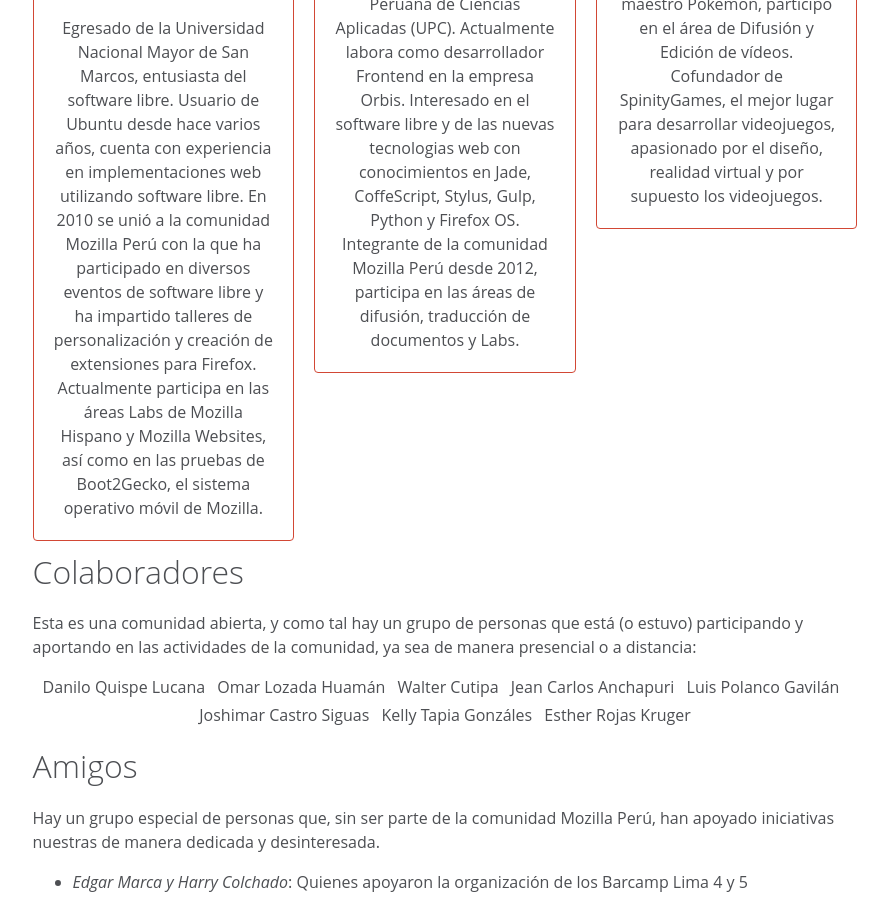
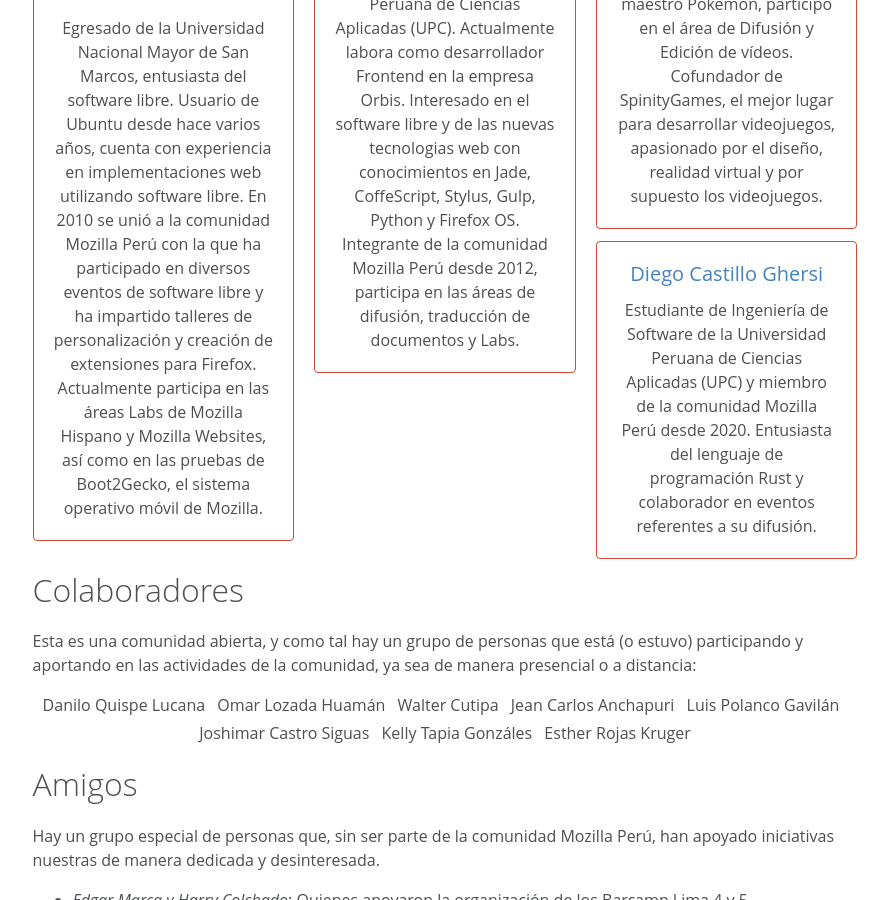
Before and after one commit to mozillaperu/mozillaperu.github.io, a Jekyll site: the page built from _about_us/equipo.html, in a window 1280 px wide and 900 px high, scrolled down 1606 px. Shown: the whole window, without its empty margins (195-1083 px from the left). Built offline with Jekyll 4.4.1, drawn with Linux system fonts in a browser that asks for light colours; some web fonts are replaced.

Commit message:
Update team_members.yaml

```diff
--- a/_data/team_members.yaml
+++ b/_data/team_members.yaml
@@ -58,3 +58,8 @@
     Colaborador de la comunidad Mozilla Perú, BlenderPeru y futuro maestro Pokemon, participo en el área de Difusión y
     Edición de vídeos. Cofundador de SpinityGames, el mejor lugar para desarrollar videojuegos, apasionado por el
     diseño, realidad virtual y por supuesto los videojuegos.
+- name: Diego Castillo Ghersi
+  link: https://community.mozilla.org/en/people/diegocas/
+  description: Estudiante de Ingeniería de Software de la Universidad Peruana de Ciencias Aplicadas (UPC) y miembro de
+    la comunidad Mozilla Perú desde 2020. Entusiasta del lenguaje de programación Rust y colaborador en eventos
+    referentes a su difusión.
```
